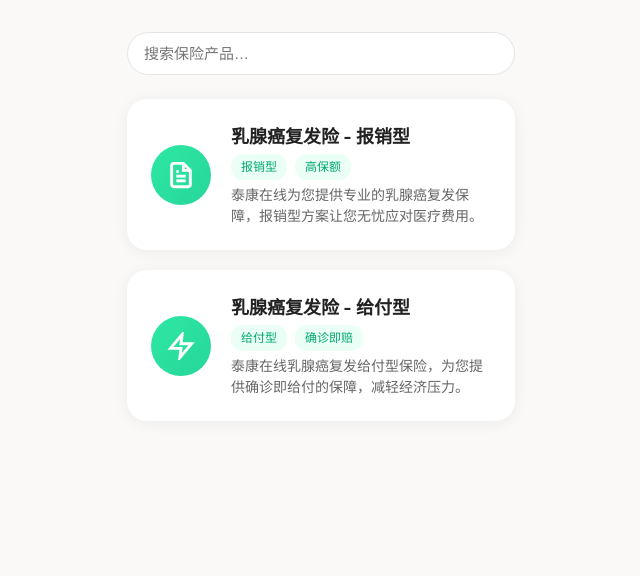
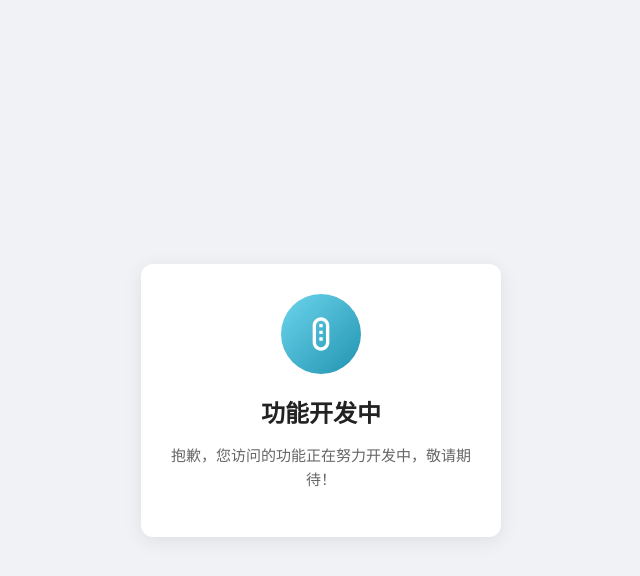
Before and after one commit to EthanYeung/y_dome, a plain HTML site: page index1.html in a window 1280 px wide. Shown: the whole page, without its empty margins (319-959 px from the left). Drawn offline with Linux system fonts and the light colour scheme.

Commit message:
Update index1.html

```diff
--- a/index1.html
+++ b/index1.html
@@ -3,149 +3,68 @@
 <head>
   <meta charset="UTF-8" />
   <meta name="viewport" content="width=device-width,initial-scale=1.0" />
-  <title>泰康在线 · 保险商品列表</title>
+  <title>功能开发中</title>
   <style>
-    :root {
-      --cream: #faf9f7;
-      --mint: #2ee8a3;
-      --text-title: #222;
-      --text-body: #666;
-      --card-bg: #ffffff;
-      --shadow: 0 2px 16px rgba(0,0,0,.06);
+    body {
+      font-family: -apple-system, BlinkMacSystemFont, "PingFang SC", "Helvetica Neue", Arial, sans-serif;
+      display: flex;
+      flex-direction: column;
+      justify-content: center;
+      align-items: center;
+      min-height: 100vh;
+      margin: 0;
+      background-color: #f0f2f5;
+      color: #333;
+      text-align: center;
+      padding: 20px;
+      box-sizing: border-box;
     }
-    *{margin:0;padding:0;box-sizing:border-box}
-    body{
-      background:var(--cream);
-      font-family:-apple-system,BlinkMacSystemFont,"PingFang SC","Helvetica Neue",Arial,sans-serif;
-      color:var(--text-body);
-      line-height:1.5;
-      padding-top:32px;
-      padding-bottom:40px;
+    .container {
+      padding: 30px;
+      background-color: #fff;
+      border-radius: 12px;
+      box-shadow: 0 4px 20px rgba(0, 0, 0, 0.08);
+      max-width: 300px;
+      width: 100%;
     }
-    .search-bar{
-      max-width:420px;
-      margin:0 auto 24px;
-      padding:0 16px;
+    .icon-placeholder {
+      width: 80px;
+      height: 80px;
+      margin: 0 auto 20px;
+      background: linear-gradient(135deg, #6dd5ed, #2193b0); /* 蓝色渐变 */
+      border-radius: 50%;
+      display: flex;
+      justify-content: center;
+      align-items: center;
     }
-    .search-bar input{
-      width:100%;
-      padding:12px 16px;
-      border:1px solid #e5e5e5;
-      border-radius:24px;
-      font-size:15px;
-      outline:none;
+    .icon-placeholder svg {
+      width: 40px;
+      height: 40px;
+      fill: #fff; /* 图标填充白色 */
+      stroke: none;
     }
-    .list{
-      max-width:420px;
-      margin:0 auto;
-      padding:0 16px;
-      display:flex;
-      flex-direction:column;
-      gap:20px;
+    h1 {
+      font-size: 24px;
+      color: #222;
+      margin-bottom: 12px;
     }
-    .product-card{
-      background:var(--card-bg);
-      border-radius:20px;
-      padding:24px;
-      box-shadow:var(--shadow);
-      display:flex;
-      align-items:center;
-      gap:20px;
-      cursor:pointer;
-      transition:transform .2s,box-shadow .2s;
-      text-decoration:none;
-      color:inherit;
-    }
-    .product-card:hover{
-      transform:translateY(-2px);
-      box-shadow:0 4px 20px rgba(0,0,0,.1);
-    }
-    .icon{
-      flex-shrink:0;
-      width:60px;
-      height:60px;
-      border-radius:50%;
-      background:linear-gradient(135deg,var(--mint),#26d69a);
-      display:flex;
-      align-items:center;
-      justify-content:center;
-    }
-    .icon svg{
-      width:28px;
-      height:28px;
-      stroke:#fff;
-      stroke-width:2.5;
-      fill:none;
-    }
-    .content h2{
-      font-size:18px;
-      font-weight:700;
-      color:var(--text-title);
-      margin-bottom:4px;
-    }
-    .tags{
-      display:flex;
-      gap:8px;
-      flex-wrap:wrap;
-      margin-bottom:4px;
-    }
-    .tag{
-      font-size:12px;
-      padding:4px 10px;
-      border-radius:12px;
-      background:#eafff5;
-      color:#00a870;
-    }
-    .desc{
-      font-size:14px;
-      color:var(--text-body);
+    p {
+      font-size: 15px;
+      color: #666;
+      line-height: 1.6;
     }
   </style>
 </head>
 <body>
-  <div class="search-bar">
-    <input type="text" placeholder="搜索保险产品…" />
-  </div>
-  <div class="list">
-    <!-- 商品 1 -->
-    <a class="product-card" href="https://s.tk.cn/8GJn8aQq">
-      <div class="icon">
-        <!-- 报销型：文档/账单图标 -->
-        <svg viewBox="0 0 24 24">
-          <path d="M14 2H6a2 2 0 0 0-2 2v16a2 2 0 0 0 2 2h12a2 2 0 0 0 2-2V8z"/>
-          <polyline points="14,2 14,8 20,8"/>
-          <line x1="16" y1="13" x2="8" y2="13"/>
-          <line x1="16" y1="17" x2="8" y2="17"/>
-          <polyline points="10,9 9,9 8,9"/>
-        </svg>
-      </div>
-      <div class="content">
-        <h2>乳腺癌复发险 - 报销型</h2>
-        <div class="tags">
-          <span class="tag">报销型</span>
-          <span class="tag">高保额</span>
-        </div>
-        <p class="desc">泰康在线为您提供专业的乳腺癌复发保障，报销型方案让您无忧应对医疗费用。</p>
-      </div>
-    </a>
-
-    <!-- 商品 2 -->
-    <a class="product-card" href="https://s.tk.cn/yE3Xv43R">
-      <div class="icon">
-        <!-- 给付型：闪电/立即图标 -->
-        <svg viewBox="0 0 24 24">
-          <polygon points="13 2 3 14 12 14 11 22 21 10 12 10 13 2"/>
-        </svg>
-      </div>
-      <div class="content">
-        <h2>乳腺癌复发险 - 给付型</h2>
-        <div class="tags">
-          <span class="tag">给付型</span>
-          <span class="tag">确诊即赔</span>
-        </div>
-        <p class="desc">泰康在线乳腺癌复发给付型保险，为您提供确诊即给付的保障，减轻经济压力。</p>
-      </div>
-    </a>
+  <div class="container">
+    <div class="icon-placeholder">
+      <!-- 齿轮图标，表示开发中 -->
+      <svg viewBox="0 0 24 24">
+        <path d="M12 2c-2.76 0-5 2.24-5 5v10c0 2.76 2.24 5 5 5s5-2.24 5-5V7c0-2.76-2.24-5-5-5zm0 2c1.66 0 3 1.34 3 3v10c0 1.66-1.34 3-3 3s-3-1.34-3-3V7c0-1.66 1.34-3 3-3zm-1 10h2v2h-2zm0-4h2v2h-2zm0-4h2v2h-2z"/>
+      </svg>
+    </div>
+    <h1>功能开发中</h1>
+    <p>抱歉，您访问的功能正在努力开发中，敬请期待！</p>
   </div>
 </body>
 </html>
```
